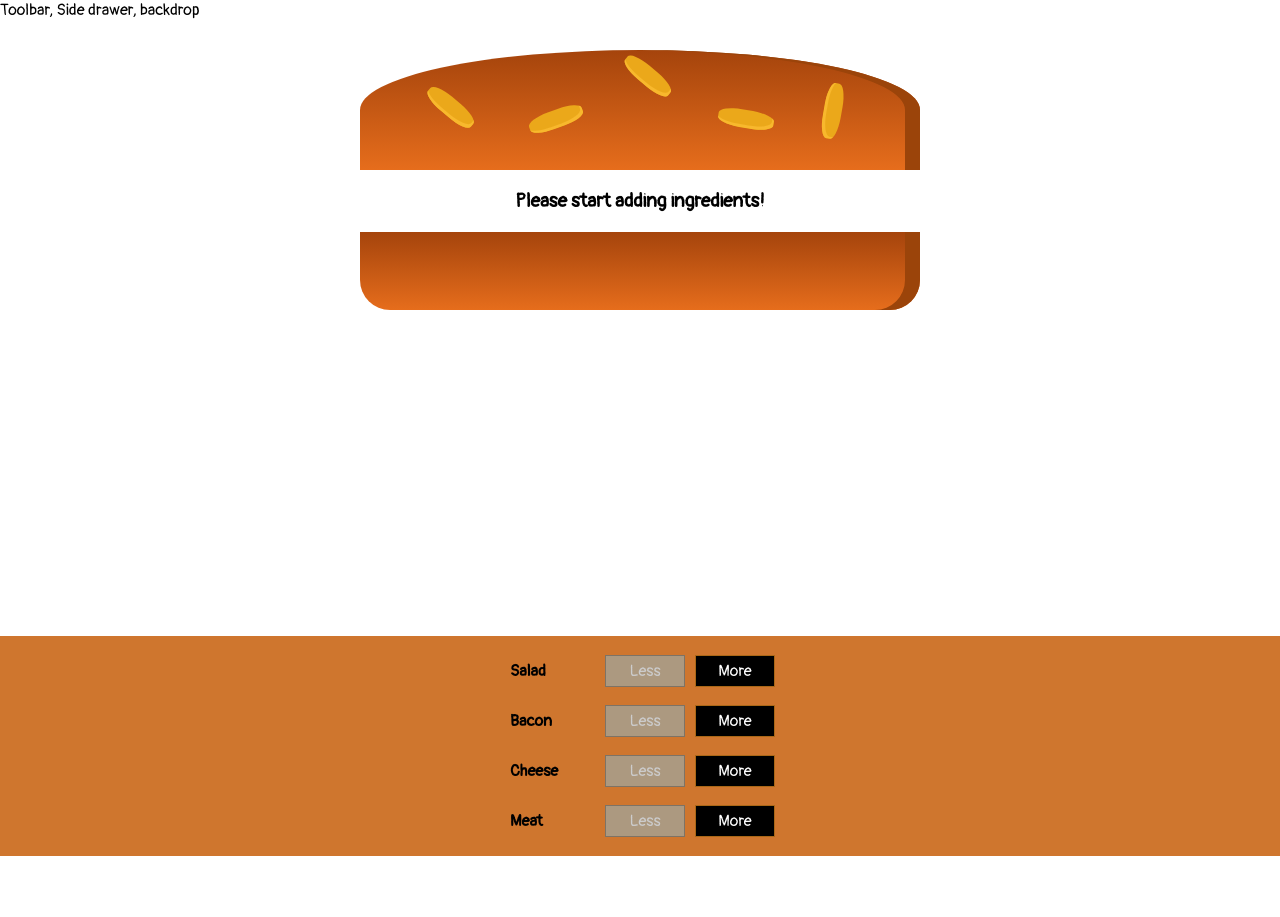
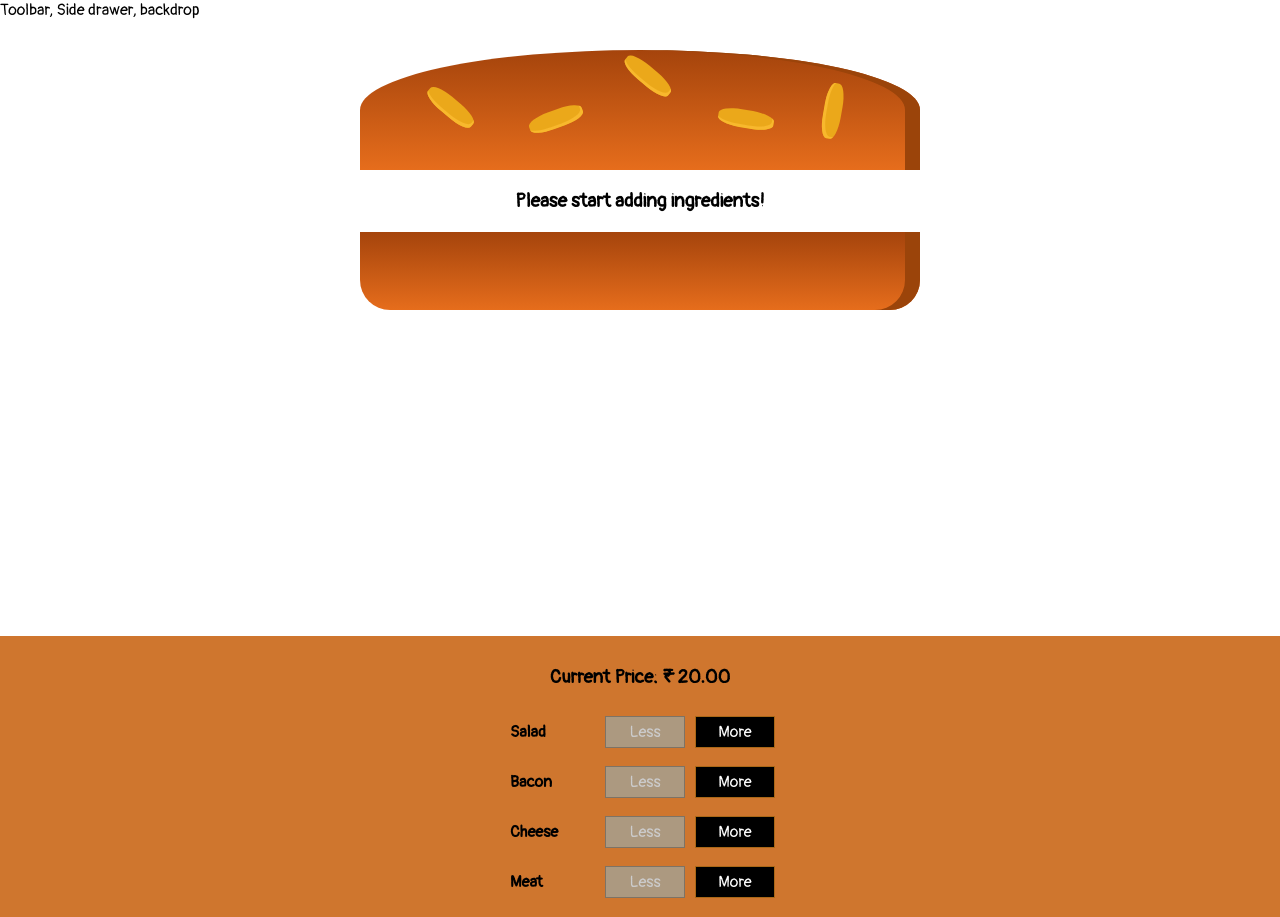
Before and after one commit to meghnavarma0/burger-maker, a React (Create React App) app: page / in a window 1280 px wide. Before the commit the page ends 856 px from the top, so only its background shows below. Built offline with nearby package versions, Linux system fonts and the light colour scheme.

Commit message:
display current price of the burger

```diff
--- a/src/components/Burger/BuildControls/BuildControls.js
+++ b/src/components/Burger/BuildControls/BuildControls.js
@@ -11,6 +11,9 @@ const controls = [
 
 const buildControls = props => (
 	<div className={classes.BuildControls}>
+		<h3>
+			<strong>Current Price: ₹ {props.price} </strong>
+		</h3>
 		{controls.map(ctrl => (
 			<BuildControl
 				key={ctrl.label}
--- a/src/containers/BurgerBuilder/BurgerBuilder.js
+++ b/src/containers/BurgerBuilder/BurgerBuilder.js
@@ -69,6 +69,7 @@ class BurgerBuilder extends Component {
 					addIngredient={this.addIngredientHandler}
 					removeIngredient={this.removeIngredientHandler}
 					disabled={disabledInfo}
+					price={this.state.totalPrice.toFixed(2)}
 				/>
 			</Auxiliary>
 		);
```
